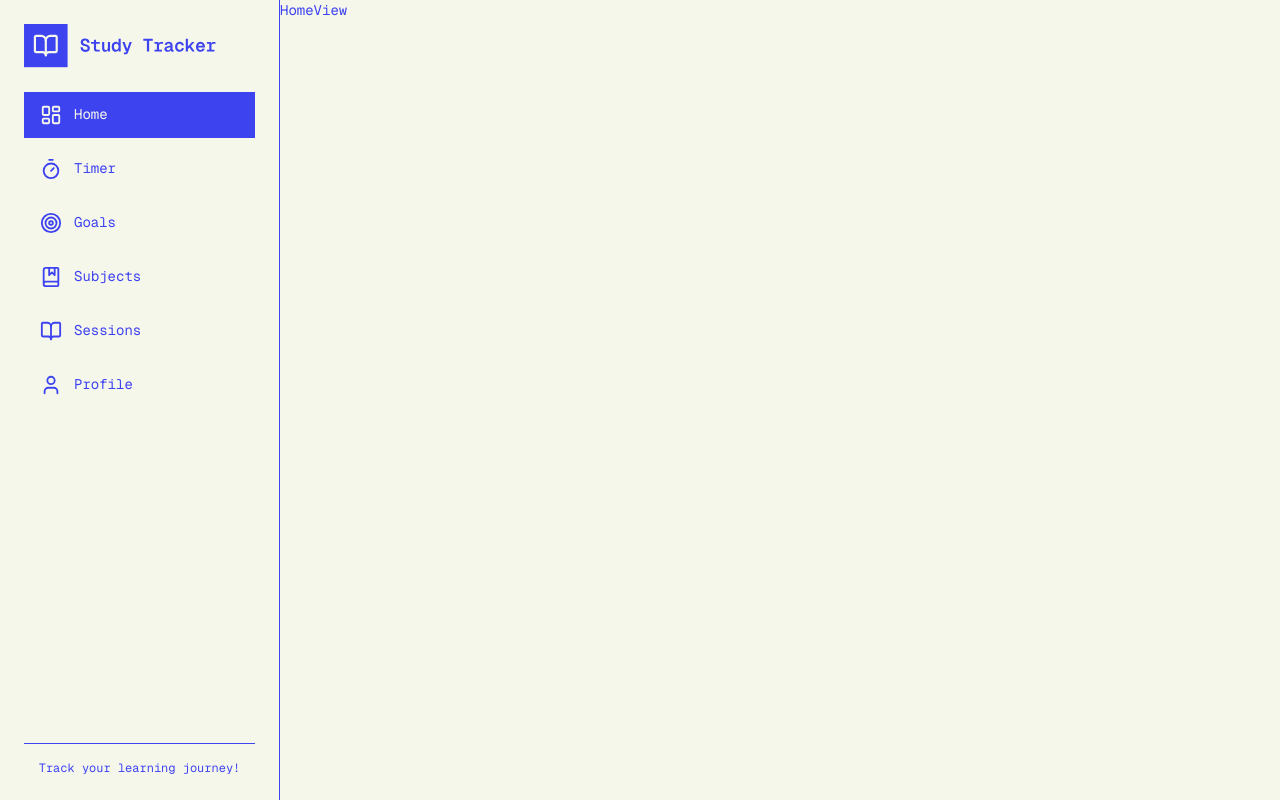
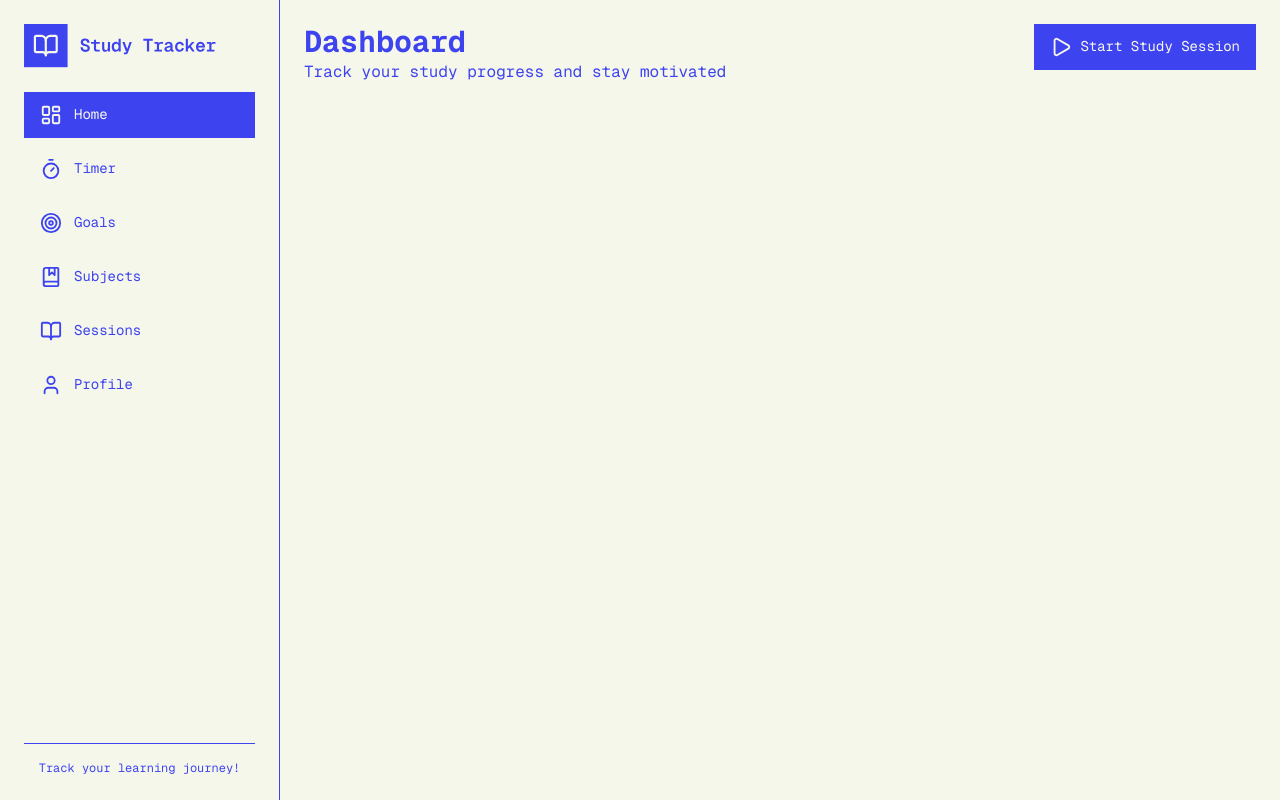
Before and after one commit to joaosantos99/pw-project, a Vue app: page / in a window 1280 px wide. Built offline with nearby package versions, Linux system fonts and the light colour scheme; a web font is replaced by a local one.

Commit message:
Content Header / Button Components
Creation of Content Header and Button components as well as integrating them in the existing Views.

```diff
--- /dev/null
+++ b/src/components/Button.vue
@@ -0,0 +1,45 @@
+<script>
+  import { BUTTON_VARIANTS, BUTTON_VARIANT_CLASSES } from '../constants/buttons'
+
+  export default {
+    name: 'Button',
+
+    data: () => ({
+      BUTTON_VARIANTS,
+      BUTTON_VARIANT_CLASSES,
+    }),
+
+    props: ({
+      icon: {
+        type: Function,
+          required: false,
+        },
+      disable: {
+        type: Boolean,
+        default: false
+      },
+      variant: {
+        type: String,
+        default: BUTTON_VARIANTS.PRIMARY,
+        validator: (v) => Object.values(BUTTON_VARIANTS).includes(v) //Verifies if the variant is valid
+      },
+      onClick: {
+        type: Function,
+        required: false
+      }
+    })
+  }
+</script>
+
+<template>
+  <button
+    :class="['flex px-4 py-3 gap-2 cursor-pointer', BUTTON_VARIANT_CLASSES[variant]]"
+    @click="onClick"
+  >
+    <component
+      :is="icon"
+      size="22"
+    />
+    <slot/>
+  </button>
+</template>
--- /dev/null
+++ b/src/components/ContentHeader.vue
@@ -0,0 +1,46 @@
+<script>
+  import Button from '../components/Button.vue'
+  import { BUTTON_VARIANTS } from '../constants/buttons'
+
+  export default {
+    name: 'ContentHeader',
+
+    components: {
+      Button,
+    },
+
+    data: () => ({
+      BUTTON_VARIANTS,
+    }),
+
+    props: {
+      title: {
+        type: String,
+        required: true
+      },
+      paragraph: {
+        type: String,
+        required: false
+      },
+      buttonLabel: {
+        type: String,
+      },
+      buttonIcon: {
+        type: Function,
+        required: false
+    }
+  }
+}
+</script>
+
+<template>
+  <div class="w-full h-fit flex items-start justify-between p-6">
+    <div class="flex flex-col">
+      <h1>{{ title }}</h1>
+      <h2>{{ paragraph }}</h2>
+    </div>
+    <div v-if="buttonLabel">
+      <Button :icon="buttonIcon" :variant="BUTTON_VARIANTS.PRIMARY" @click="">{{ buttonLabel }}</Button>
+    </div>
+  </div>
+</template>
--- /dev/null
+++ b/src/constants/buttons.js
@@ -0,0 +1,9 @@
+export const BUTTON_VARIANTS = {
+    PRIMARY: 'primary',
+    OUTLINE: 'outline',
+}
+
+export const BUTTON_VARIANT_CLASSES = {
+    [BUTTON_VARIANTS.PRIMARY]: 'bg-brand-primary text-brand-white',
+    [BUTTON_VARIANTS.OUTLINE]: 'border border-brand-primary text-brand-primary',
+}
--- a/src/style.css
+++ b/src/style.css
@@ -18,4 +18,12 @@
   body {
     @apply bg-brand-white;
   }
+
+  h1 {
+    @apply text-3xl font-bold
+  }
+
+  h2 {
+    @apply text-base
+  }
 }
--- a/src/views/GoalsView.vue
+++ b/src/views/GoalsView.vue
@@ -1,9 +1,29 @@
 <script>
+  import ContentHeader from '../components/ContentHeader.vue'
+  import Button from '../components/Button.vue'
+  import {
+      TargetIcon,
+    } from 'lucide-vue-next'
+
 export default {
   name: 'GoalsView',
+
+  data: () => ({
+    TargetIcon,
+  }),
+
+  components: {
+    ContentHeader,
+    Button,
+  },
 }
 </script>
 
 <template>
-  <h2>GoalsView</h2>
+  <ContentHeader
+    title="Goals"
+    paragraph="Set and track your study goals"
+    buttonLabel="Add Goals"
+    :buttonIcon="TargetIcon"
+  />
 </template>
--- a/src/views/HomeView.vue
+++ b/src/views/HomeView.vue
@@ -1,9 +1,29 @@
 <script>
-export default {
-  name: 'HomeView',
-}
+  import ContentHeader from '../components/ContentHeader.vue'
+  import Button from '../components/Button.vue'
+  import {
+    PlayIcon
+  } from 'lucide-vue-next'
+
+  export default {
+    name: 'HomeView',
+
+    data: () => ({
+      PlayIcon,
+    }),
+
+    components: {
+      ContentHeader,
+      Button,
+    },
+  }
 </script>
 
 <template>
-  <h2>HomeView</h2>
+  <ContentHeader
+    title="Dashboard"
+    paragraph="Track your study progress and stay motivated"
+    buttonLabel="Start Study Session"
+    :buttonIcon="PlayIcon"
+  />
 </template>
--- a/src/views/ProfileView.vue
+++ b/src/views/ProfileView.vue
@@ -1,9 +1,19 @@
 <script>
-export default {
-  name: 'ProfileView',
-}
+  import ContentHeader from '../components/ContentHeader.vue'
+  import Button from '../components/Button.vue'
+  export default {
+    name: 'ProfileView',
+
+    components: {
+      ContentHeader,
+      Button,
+    },
+  }
 </script>
 
 <template>
-  <h2>ProfileView</h2>
+  <ContentHeader
+    title="Profile & Settings"
+    paragraph="Manage your account and preferences"
+  />
 </template>
--- a/src/views/SessionsView.vue
+++ b/src/views/SessionsView.vue
@@ -1,9 +1,19 @@
 <script>
-export default {
-  name: 'SessionsView',
-}
+  import ContentHeader from '../components/ContentHeader.vue'
+  import Button from '../components/Button.vue'
+  export default {
+    name: 'SessionsView',
+
+    components: {
+      ContentHeader,
+      Button,
+    },
+  }
 </script>
 
 <template>
-  <h2>SessionsView</h2>
+  <ContentHeader
+    title="Study Sessions"
+    paragraph="View and manage your study sessions"
+  />
 </template>
--- a/src/views/SubjectsView.vue
+++ b/src/views/SubjectsView.vue
@@ -1,9 +1,19 @@
 <script>
-export default {
-  name: 'SubjectsView',
-}
+  import ContentHeader from '../components/ContentHeader.vue'
+  import Button from '../components/Button.vue'
+  export default {
+    name: 'SubjectsView',
+
+    components: {
+      ContentHeader,
+      Button,
+    },
+  }
 </script>
 
 <template>
-  <h2>SubjectsView</h2>
+  <ContentHeader
+    title="Subjects"
+    paragraph="Keep track of your subjects"
+  />
 </template>
--- a/src/views/TimerView.vue
+++ b/src/views/TimerView.vue
@@ -1,9 +1,19 @@
 <script>
+import ContentHeader from '../components/ContentHeader.vue'
+import Button from '../components/Button.vue'
 export default {
   name: 'TimerView',
+
+  components: {
+    ContentHeader,
+    Button,
+  },
 }
 </script>
 
 <template>
-  <h2>TimerView</h2>
+  <ContentHeader
+    title="Study Timer"
+    paragraph="Focus on your studies with the Pomodoro technique"
+  />
 </template>
```
